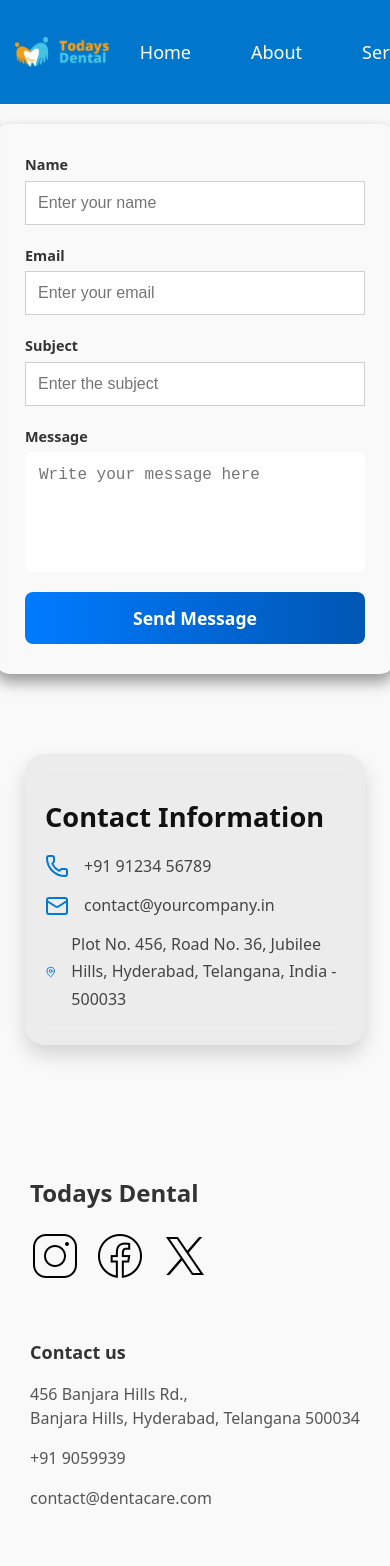
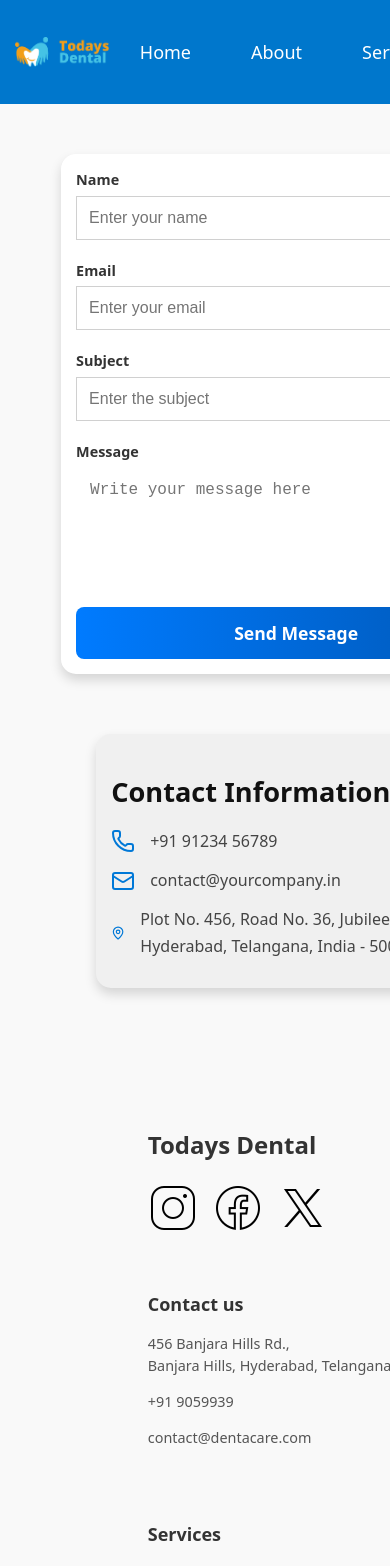
Before and after one commit to Rohitbanala/DentalWensite, a React (Vite) app: page /contact-us in a window 390 px wide. Shown: the top 1566 px of the page. Built offline with nearby package versions, Linux system fonts and the light colour scheme.

Commit message:
alignments are good

```diff
--- a/src/components/common_components/header/header.css
+++ b/src/components/common_components/header/header.css
@@ -1,6 +1,5 @@
 .navigation-section {
   background-color: #0077cc;
-
   display: flex;
   justify-content: space-between;
   align-items: center;
--- a/src/components/pages/contact_us/contact_info.css
+++ b/src/components/pages/contact_us/contact_info.css
@@ -5,7 +5,7 @@
   box-shadow: 0px 10px 20px rgba(0, 0, 0, 0.15);
   color: #333333;
   max-width: 550px;
-  width: 85%;
+  width: 100%;
   text-align: left;
   backdrop-filter: blur(10px);
   margin: 30px auto;
--- a/src/components/pages/contact_us/contact_us_form.css
+++ b/src/components/pages/contact_us/contact_us_form.css
@@ -1,6 +1,6 @@
 .contact-form {
-  width: 90%;
-  width: 400px;
+  width: 100%;
+  /* width: 400px; */
   background: rgba(255, 255, 255, 0.1);
   padding: 30px;
   border-radius: 15px;
--- a/src/components/pages/contact_us/contact_us_page.css
+++ b/src/components/pages/contact_us/contact_us_page.css
@@ -1,11 +1,10 @@
-.contact-us {
+/* .contact-us {
   margin: 0;
   padding: 0;
   box-sizing: border-box;
   background-color: #f9f9f9;
   display: flex;
   flex-direction: column;
-  width: 100vw;
   justify-content: start;
   align-items: center;
   gap: 20px;
@@ -15,7 +14,6 @@
   flex-direction: row;
   align-items: center;
   padding: 20px;
-
   gap: 50px;
 }
 
@@ -25,4 +23,75 @@
     align-items: center;
     padding: 20px;
   }
+} */
+
+.contact-us {
+  background-color: #f9f9f9;
+  padding: 40px 20px;
+  display: flex;
+  flex-direction: column;
+  align-items: center;
+  gap: 40px;
+  box-sizing: border-box;
 }
+
+.contact {
+  display: flex;
+  flex-wrap: wrap;
+  justify-content: space-between;
+  align-items: center;
+  width: 100%;
+  gap: 30px;
+  padding: 20px;
+  box-sizing: border-box;
+}
+
+.contact-form {
+  flex: 1;
+  min-width: 300px;
+  max-width: 600px;
+  padding: 20px;
+  background-color: #ffffff;
+  border-radius: 15px;
+  box-shadow: 0px 8px 15px rgba(0, 0, 0, 0.2);
+}
+
+.contact-info {
+  flex: 1;
+  min-width: 300px;
+  max-width: 400px;
+  padding: 20px;
+  background-color: #f0f0f0;
+  border-radius: 15px;
+  box-shadow: 0px 8px 15px rgba(0, 0, 0, 0.2);
+}
+
+@media (max-width: 1024px) {
+  .contact {
+    flex-direction: column;
+    align-items: center;
+  }
+
+  .contact-form,
+  .contact-info {
+    width: 90%;
+  }
+}
+
+@media (max-width: 768px) {
+  .contact-us {
+    gap: 30px;
+    padding: 30px 15px;
+  }
+
+  .contact-form,
+  .contact-info {
+    padding: 15px;
+    box-shadow: 0px 6px 12px rgba(0, 0, 0, 0.15);
+  }
+
+  footer {
+    padding: 15px;
+    font-size: 0.9rem;
+  }
+}
--- a/src/components/pages/contact_us/contact_us_page.jsx
+++ b/src/components/pages/contact_us/contact_us_page.jsx
@@ -1,5 +1,6 @@
 import Footer from "../../common_components/footer/footer";
-import Header from "../../common_components/header/header";
+import HeroSection from "../homepage/heroSection";
+
 import ContactInfo from "./contact_info";
 import ContactForm from "./contact_us_form";
 
@@ -13,6 +14,7 @@ export default function ContactUs() {
         <ContactInfo />
       </section>
       {/* <ClinicLocation /> */}
+      {/* <HeroSection /> */}
       <Footer />
     </section>
   );
```
